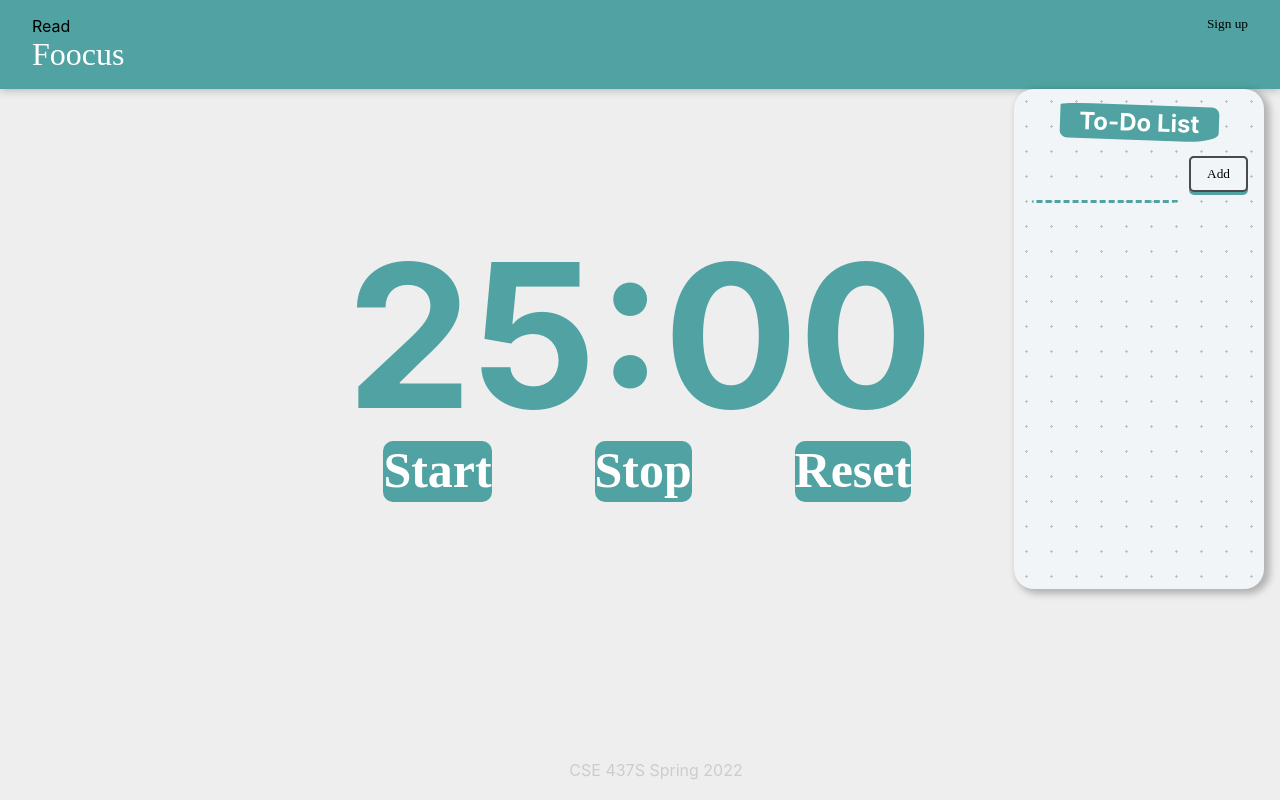
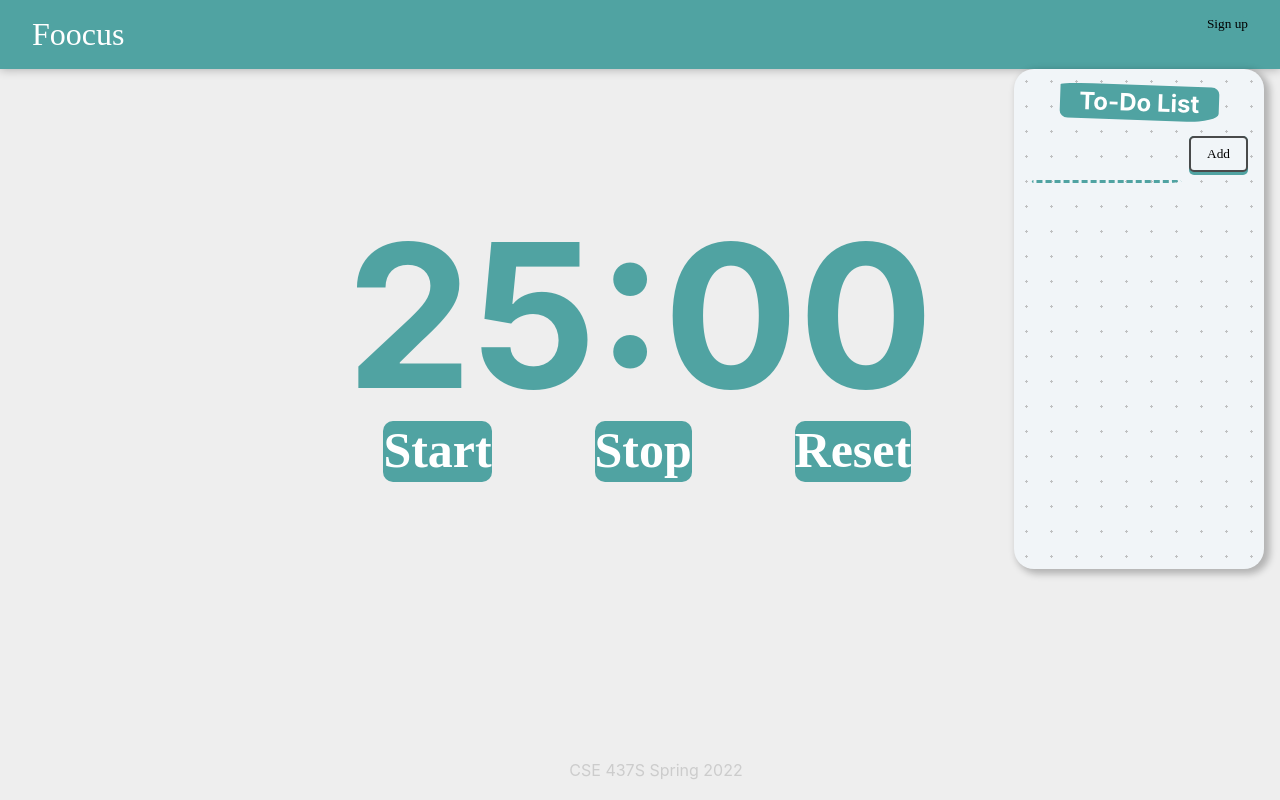
Before and after one commit to NingyueLiang/Pomodoro-Timer, a Next.js app: page / in a window 1280 px wide. Built offline with nearby package versions, Linux system fonts and the light colour scheme.

Commit message:
removed unnecessary text from header

```diff
--- a/components/Header.jsx
+++ b/components/Header.jsx
@@ -5,7 +5,6 @@ function Header(){
 
     return (
         <header>
-        Read{' '}
         <Link href="/signup">
             <button>Sign up</button>
         </Link>
```
